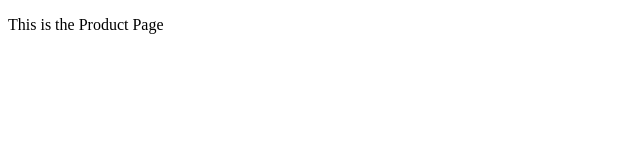
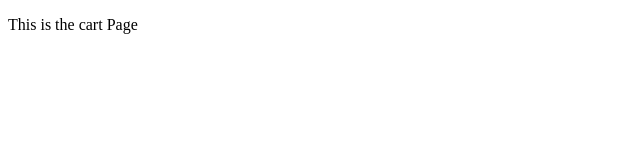
Before and after one commit to Tropienet/shopping-cart-vr, a React app: page /cart in a window 1280 px wide. Shown: the top 160 px of the page, without its empty margins (0-640 px from the left). Built offline with nearby package versions, Linux system fonts and the light colour scheme; the HTML template or start-up script is replaced by a standard one.

Commit message:
Added react router and product,cart page

```diff
--- a/package.json
+++ b/package.json
@@ -10,7 +10,8 @@
   },
   "dependencies": {
     "react": "^18.2.0",
-    "react-dom": "^18.2.0"
+    "react-dom": "^18.2.0",
+    "react-router-dom": "^6.10.0"
   },
   "devDependencies": {
     "@types/react": "^18.0.28",
--- /dev/null
+++ b/src/Components/RouteSwitch.jsx
@@ -0,0 +1,17 @@
+import React from "react"
+import { BrowserRouter, Routes, Route } from "react-router-dom"
+import ProductPage from "../Pages/ProductPage"
+import CartPage from "../Pages/CartPage"
+
+const RouteSwitch = () => {
+    return(
+        <BrowserRouter>
+            <Routes>
+                <Route path="/" element={<ProductPage />}></Route>
+                <Route path="/cart" element={<CartPage />}></Route>
+            </Routes>
+        </BrowserRouter>
+    )
+}
+
+export default RouteSwitch;
--- /dev/null
+++ b/src/Pages/CartPage.jsx
@@ -0,0 +1,9 @@
+const CartPage = () => {
+    return (
+        <div>
+            <p>This is the cart Page</p>
+        </div>
+    )
+}
+
+export default CartPage;
--- a/src/main.jsx
+++ b/src/main.jsx
@@ -1,9 +1,9 @@
 import React from 'react'
 import ReactDOM from 'react-dom/client'
-import ProductPage from './Pages/ProductPage'
+import RouteSwitch from './Components/RouteSwitch'
 
 ReactDOM.createRoot(document.getElementById('root')).render(
   <React.StrictMode>
-    <ProductPage />
+    <RouteSwitch />
   </React.StrictMode>,
 )
```
Also changed, not shown: 1 other file (tests, documents, lock files or other folders).
